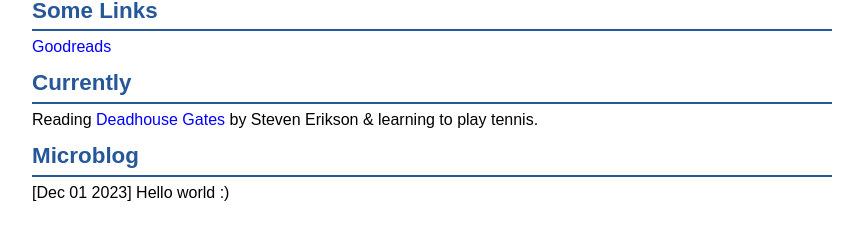
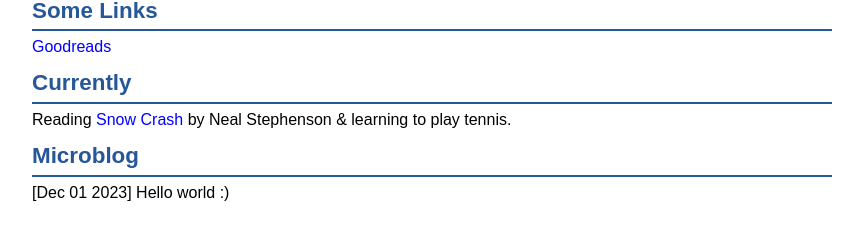
Before and after one commit to aamui/aamui.github.io, a Jekyll site: the page built from index.html, in a window 1280 px wide. Shown: the part 143-383 px from the top of the page, without its empty margins (208-1071 px from the left). Built offline with Jekyll 4.4.1, drawn with Linux system fonts in a browser that asks for light colours.

Commit message:
Update index.html

```diff
--- a/index.html
+++ b/index.html
@@ -13,7 +13,7 @@ layout: default
         <p><a href="https://www.goodreads.com/user/show/158097135-aaron-mui">Goodreads</a></p>
 
         <h2>Currently</h2>
-        <p>Reading <a href="https://www.goodreads.com/book/show/55401.Deadhouse_Gates">Deadhouse Gates</a> by Steven Erikson & learning to play tennis.</p>
+        <p>Reading <a href="https://www.goodreads.com/book/show/40651883-snow-crash">Snow Crash</a> by Neal Stephenson & learning to play tennis.</p>
 
         <h2>Micro<a href = "blog" style = "color: #255799; text-decoration: none;" onmouseover="this.style.color='red'" onmouseout="this.style.color='#255799'">blog</a></h2>
         <p>[Dec 01 2023] Hello world :)</p>
```
